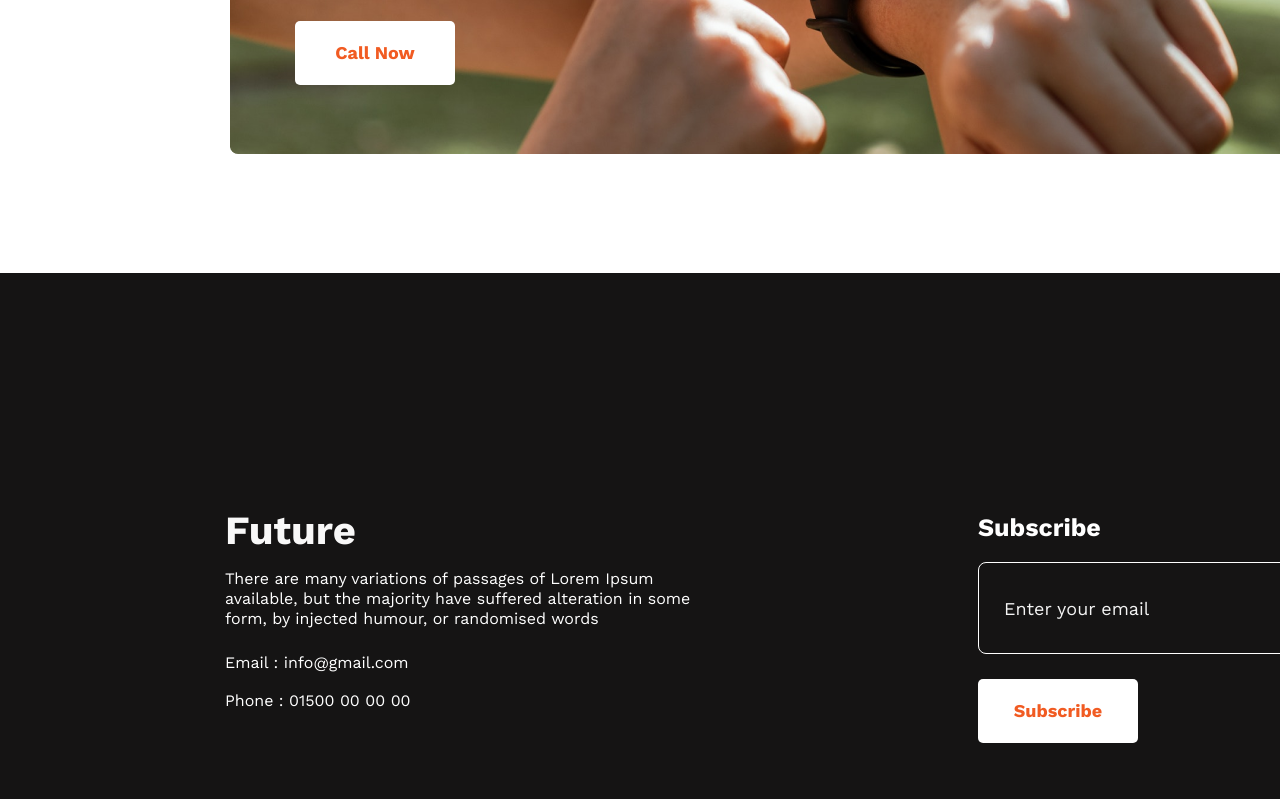
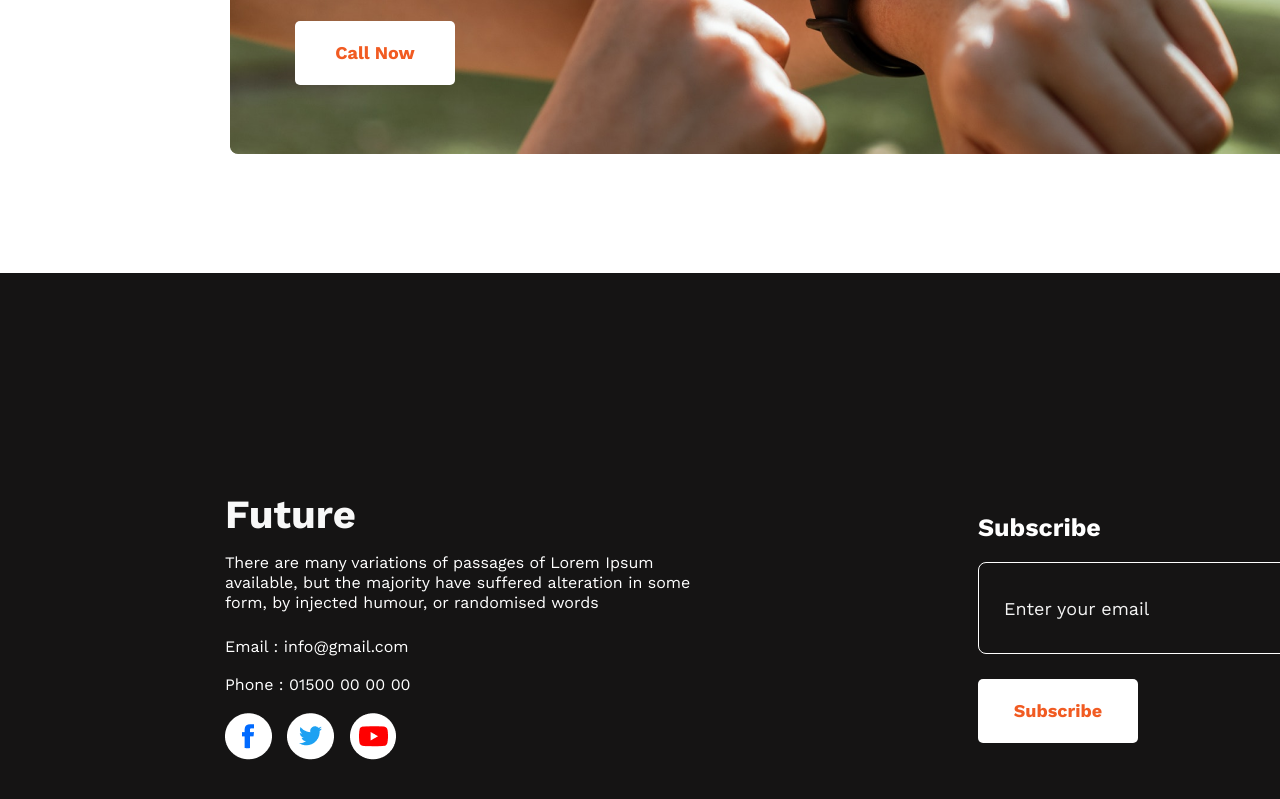
Before and after one commit to MahbubaLina/new-year-new-me, a plain HTML site: page index.html in a window 1280 px wide. Shown: the part 2432-3231 px from the top of the page. Drawn offline with nearby package versions, Linux system fonts and the light colour scheme; the site is published under a folder, as on GitHub Pages, so addresses that start at the root find nothing.

Commit message:
updation 2

```diff
--- a/index.html
+++ b/index.html
@@ -92,11 +92,11 @@
           <br>
           <p class="phone">Phone : 01500 00 00 00</p>
           <br>
-          <a href=""><img src="/images/icons/fb.png" alt="" /></a>
-          <a href=""><img src="/images/icons/twitter.png" alt="" /></a>
+          <a href=""><img src="images/icons/fb.png" alt="" /></a>
+          <a href=""><img src="images/icons/twitter.png" alt="" /></a>
           <a href=""
             ><img
-              src="/images/icons/youtube.png
+              src="images/icons/youtube.png
                     "
               alt=""
           /></a>
```
